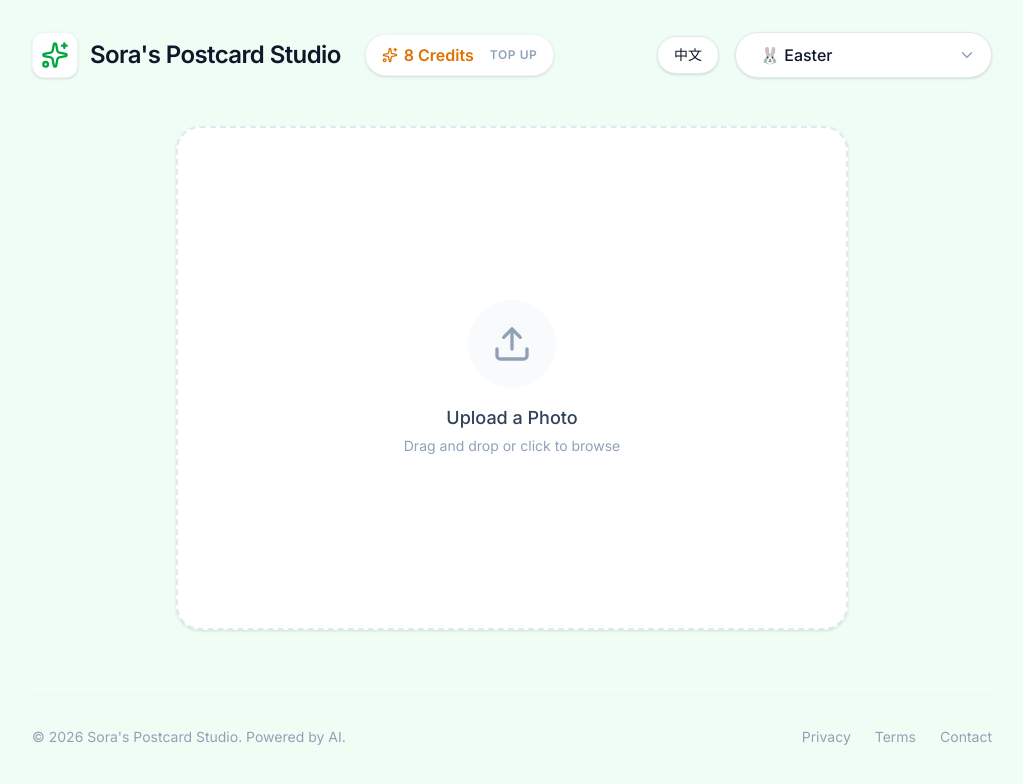
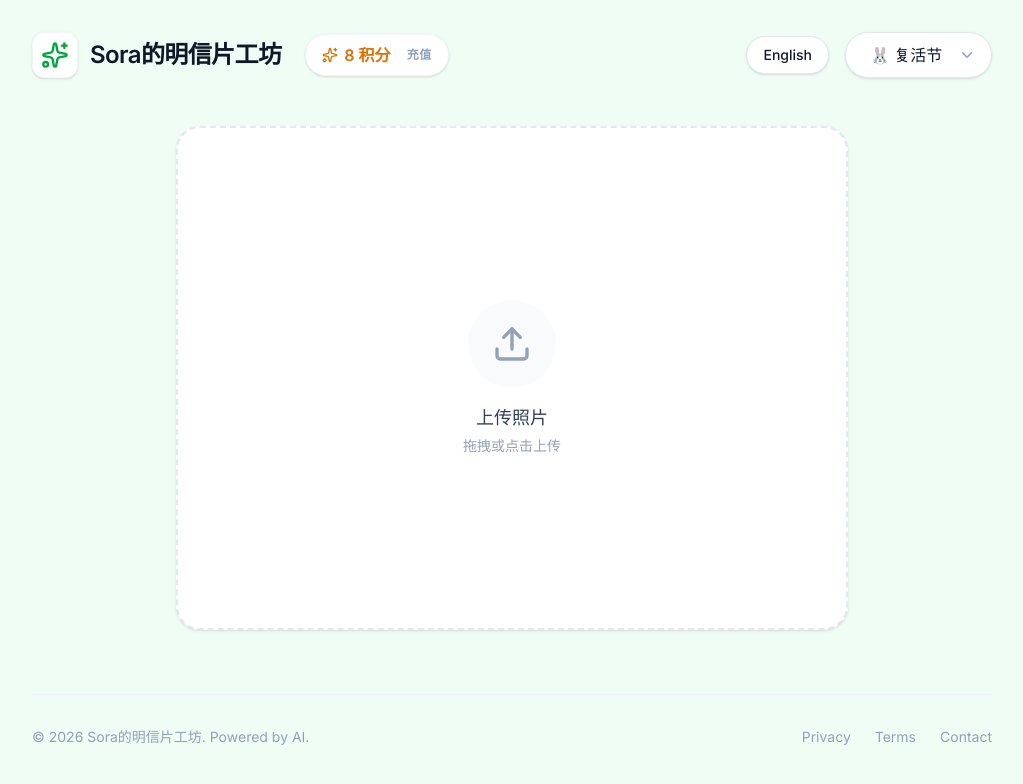
Before and after one commit to SoraShen/postcard-studio, a React (Vite) app: page / in a window 1280 px wide. Shown: the top 784 px of the page, without its empty margins (128-1151 px from the left). Built offline with nearby package versions, Linux system fonts and the light colour scheme; a web font is replaced by a local one.

Commit message:
默认中文；Gemini 图生成速度与文档说明

```diff
--- a/src/App.tsx
+++ b/src/App.tsx
@@ -3,7 +3,7 @@
  * SPDX-License-Identifier: Apache-2.0
  */
 
-import { useState, useRef, useEffect, ChangeEvent, useCallback } from 'react';
+import { useState, useRef, useEffect, ChangeEvent, useCallback, type MouseEvent, type TouchEvent } from 'react';
 import { motion, AnimatePresence } from 'motion/react';
 import Cropper, { Area, Point } from 'react-easy-crop';
 import {
@@ -517,7 +517,8 @@ const TRANSLATIONS: Record<string, any> = {
     magicUnlocked: "Magical Credits Unlocked!",
     downloadStitched: "Download Stitched (PNG)",
     downloadHidden: "Download Hidden (Phantom Tank)",
-    downloadMode: "Download Mode"
+    downloadMode: "Download Mode",
+    easterEggHint: 'Double-tap "Sora" or press and hold to unlock a surprise',
   },
   zh: {
     title: "Sora的明信片工坊",
@@ -570,7 +571,8 @@ const TRANSLATIONS: Record<string, any> = {
     magicUnlocked: "魔法积分已解锁！",
     downloadStitched: "下载拼接图 (PNG)",
     downloadHidden: "下载隐藏图 (幻影坦克)",
-    downloadMode: "下载模式"
+    downloadMode: "下载模式",
+    easterEggHint: "连点两下「Sora」或长按，可解锁小彩蛋",
   }
 };
 
@@ -644,7 +646,7 @@ function shareOrDownloadPngFromCanvas(
 // --- Components ---
 
 export default function App() {
-  const [language, setLanguage] = useState<'en' | 'zh'>('en');
+  const [language, setLanguage] = useState<'en' | 'zh'>('zh');
   const [selectedHoliday, setSelectedHoliday] = useState<Holiday>(HOLIDAYS[5]); // Default to Easter
   const [selectedStyle, setSelectedStyle] = useState<Style>(STYLES[0]); // Default to Watercolor
   const [uploadedImage, setUploadedImage] = useState<string | null>(null);
@@ -683,6 +685,8 @@ export default function App() {
   const [crop, setCrop] = useState<Point>({ x: 0, y: 0 });
   const [zoom, setZoom] = useState(1);
   const [aspectRatio, setAspectRatio] = useState<number | undefined>(undefined);
+  /** Natural w/h of current photo (upload or generated) for Free crop + preview frames */
+  const [displayImageAspect, setDisplayImageAspect] = useState(4 / 3);
   const [croppedAreaPixels, setCroppedAreaPixels] = useState<Area | null>(null);
 
   const fileInputRef = useRef<HTMLInputElement>(null);
@@ -727,6 +731,24 @@ export default function App() {
       document.removeEventListener('touchstart', close);
     };
   }, [downloadMenuOpen]);
+
+  const aspectImageSrc = generatedImage || uploadedImage;
+  useEffect(() => {
+    if (!aspectImageSrc) {
+      setDisplayImageAspect(4 / 3);
+      return;
+    }
+    const img = new Image();
+    img.onload = () => {
+      const h = Math.max(img.naturalHeight, 1);
+      const r = img.naturalWidth / h;
+      setDisplayImageAspect(Number.isFinite(r) && r > 0 ? r : 4 / 3);
+    };
+    img.onerror = () => setDisplayImageAspect(4 / 3);
+    img.src = aspectImageSrc;
+  }, [aspectImageSrc]);
+
+  const cropFrameAspect = aspectRatio !== undefined ? aspectRatio : displayImageAspect;
 
   const handleImageUpload = (e: ChangeEvent<HTMLInputElement>) => {
     const file = e.target.files?.[0];
@@ -1241,14 +1263,55 @@ export default function App() {
     }
   };
 
-  const longPressTimer = useRef<NodeJS.Timeout | null>(null);
-  const handleSoraTouchStart = () => {
+  const longPressTimer = useRef<ReturnType<typeof setTimeout> | null>(null);
+  const longPressOriginRef = useRef<{ x: number; y: number } | null>(null);
+  const lastSoraTapRef = useRef(0);
+
+  const handleSoraTouchStart = (e: TouchEvent<HTMLSpanElement> | MouseEvent<HTMLSpanElement>) => {
+    if (!generatedImage) return;
+    if ('touches' in e && e.touches[0]) {
+      longPressOriginRef.current = { x: e.touches[0].clientX, y: e.touches[0].clientY };
+    } else if ('clientX' in e) {
+      longPressOriginRef.current = { x: e.clientX, y: e.clientY };
+    }
     longPressTimer.current = setTimeout(() => {
       setShowEasterEgg(true);
-    }, 1500);
+      longPressTimer.current = null;
+    }, 700);
   };
+
+  const handleSoraTouchMove = (e: TouchEvent<HTMLSpanElement>) => {
+    if (!longPressOriginRef.current || !longPressTimer.current) return;
+    const t = e.touches[0];
+    if (!t) return;
+    const dx = Math.abs(t.clientX - longPressOriginRef.current.x);
+    const dy = Math.abs(t.clientY - longPressOriginRef.current.y);
+    if (dx > 14 || dy > 14) {
+      clearTimeout(longPressTimer.current);
+      longPressTimer.current = null;
+    }
+  };
+
   const handleSoraTouchEnd = () => {
-    if (longPressTimer.current) clearTimeout(longPressTimer.current);
+    if (longPressTimer.current) {
+      clearTimeout(longPressTimer.current);
+      longPressTimer.current = null;
+    }
+    longPressOriginRef.current = null;
+  };
+
+  /** Mobile: double-tap is reliable; long-press is flaky in many in-app browsers */
+  const handleSoraClickMobileEgg = () => {
+    if (!generatedImage) return;
+    if (!window.matchMedia('(hover: none)').matches) return;
+    const now = Date.now();
+    const prev = lastSoraTapRef.current;
+    if (prev > 0 && now - prev < 450) {
+      setShowEasterEgg(true);
+      lastSoraTapRef.current = 0;
+    } else {
+      lastSoraTapRef.current = now;
+    }
   };
 
   return (
@@ -1274,18 +1337,40 @@ export default function App() {
             <div className={`p-2 rounded-xl bg-white shadow-sm border border-slate-100 ${selectedHoliday.accentColor}`}>
               <Sparkles size={28} />
             </div>
-            <h1 className="text-2xl font-semibold tracking-tight select-none">
+            <div className="flex flex-col items-center md:items-start gap-0.5">
+            <h1 className="text-2xl font-semibold tracking-tight select-none text-center md:text-left">
               <span
+                role={generatedImage ? 'button' : undefined}
+                tabIndex={generatedImage ? 0 : undefined}
+                onKeyDown={
+                  generatedImage
+                    ? (ev) => {
+                        if (ev.key === 'Enter' || ev.key === ' ') {
+                          ev.preventDefault();
+                          setShowEasterEgg(true);
+                        }
+                      }
+                    : undefined
+                }
                 onMouseDown={generatedImage ? handleSoraTouchStart : undefined}
                 onMouseUp={generatedImage ? handleSoraTouchEnd : undefined}
+                onMouseLeave={generatedImage ? handleSoraTouchEnd : undefined}
                 onTouchStart={generatedImage ? handleSoraTouchStart : undefined}
+                onTouchMove={generatedImage ? handleSoraTouchMove : undefined}
                 onTouchEnd={generatedImage ? handleSoraTouchEnd : undefined}
-                className={`${generatedImage ? 'cursor-help hover:text-amber-500 transition-colors' : ''}`}
+                onClick={generatedImage ? handleSoraClickMobileEgg : undefined}
+                className={`${generatedImage ? 'cursor-pointer touch-manipulation hover:text-amber-500 transition-colors' : ''}`}
               >
                 Sora
               </span>
               {language === 'zh' ? '的明信片工坊' : "'s Postcard Studio"}
             </h1>
+            {generatedImage && (
+              <p className="md:hidden text-center text-[11px] leading-snug text-slate-400 max-w-[min(100%,280px)] px-1">
+                {t.easterEggHint}
+              </p>
+            )}
+            </div>
 
             {showEasterEgg && (
               <motion.button
@@ -1393,7 +1478,10 @@ export default function App() {
               animate={{ opacity: 1, scale: 1 }}
               className="w-full max-w-2xl flex flex-col items-center gap-6"
             >
-              <div className="relative aspect-[4/3] w-full rounded-3xl overflow-hidden shadow-2xl border-8 border-white bg-slate-900">
+              <div
+                className="relative w-full rounded-3xl overflow-hidden shadow-2xl border-8 border-white bg-slate-900"
+                style={{ aspectRatio: cropFrameAspect }}
+              >
                 <Cropper
                   image={uploadedImage}
                   crop={crop}
@@ -1474,7 +1562,7 @@ export default function App() {
               className="w-full max-w-2xl flex flex-col items-center gap-8"
             >
               <div
-                style={{ aspectRatio: aspectRatio || '4/3' }}
+                style={{ aspectRatio: cropFrameAspect }}
                 className="relative w-full rounded-3xl overflow-hidden shadow-2xl border-8 border-white"
               >
                 <img src={uploadedImage} alt="Preview" className="w-full h-full object-cover select-none" />
@@ -1639,7 +1727,7 @@ export default function App() {
                   {/* 3D Card */}
                   <div
                     className="perspective-1000 w-full max-w-2xl relative group"
-                    style={{ aspectRatio: aspectRatio || '4/3' }}
+                    style={{ aspectRatio: displayImageAspect }}
                   >
                 {/* Flip Hint */}
                 <AnimatePresence>
--- /dev/null
+++ b/src/lib/geminiImageModels.ts
@@ -0,0 +1,8 @@
+/**
+ * Image models for postcard generation — fastest first.
+ * Pro preview is omitted by default (slower); add here if you need max quality.
+ */
+export const POSTCARD_IMAGE_MODELS = [
+  'gemini-2.5-flash-image',
+  'gemini-3.1-flash-image-preview',
+] as const;
--- a/src/lib/geminiPostcardGeneration.ts
+++ b/src/lib/geminiPostcardGeneration.ts
@@ -1,4 +1,5 @@
 import { GoogleGenAI, Modality } from '@google/genai';
+import { POSTCARD_IMAGE_MODELS } from './geminiImageModels';
 
 export function formatGenaiError(e: unknown): string {
   if (e instanceof Error) return e.message;
@@ -32,15 +33,9 @@ export function pickInlineImageFromResponse(response: {
   return null;
 }
 
-const MODELS_TO_TRY = [
-  'gemini-2.5-flash-image',
-  'gemini-3.1-flash-image-preview',
-  'gemini-3-pro-image-preview',
-] as const;
-
 /**
- * Calls Gemini image models with the same retry strategy as the postcard app.
- * @throws Error when no image is produced
+ * Two-phase calls: all models with IMAGE modality first, then all without.
+ * Faster when an early model succeeds with IMAGE (skips slower fallbacks per model).
  */
 export async function runGeminiPostcardGeneration(
   apiKey: string,
@@ -50,8 +45,7 @@ export async function runGeminiPostcardGeneration(
   let lastErr: unknown;
   let resultDataUrl: string | null = null;
 
-  outer: for (const model of MODELS_TO_TRY) {
-    for (const requestImageModality of [true, false] as const) {
+  const tryModel = async (model: string, requestImageModality: boolean): Promise<boolean> => {
     try {
       const response = await ai.models.generateContent({
         model,
@@ -73,13 +67,13 @@ export async function runGeminiPostcardGeneration(
         lastErr = new Error(
           `Prompt blocked (${blockReason})${response.promptFeedback?.blockReasonMessage ? `: ${response.promptFeedback.blockReasonMessage}` : ''}`
         );
-          continue;
+        return false;
       }
 
       const img = pickInlineImageFromResponse(response);
       if (img) {
         resultDataUrl = `data:${img.mimeType};base64,${img.data}`;
-          break outer;
+        return true;
       }
 
       const fr = response.candidates?.[0]?.finishReason;
@@ -95,6 +89,12 @@ export async function runGeminiPostcardGeneration(
         formatGenaiError(e)
       );
     }
+    return false;
+  };
+
+  outer: for (const withImage of [true, false] as const) {
+    for (const model of POSTCARD_IMAGE_MODELS) {
+      if (await tryModel(model, withImage)) break outer;
     }
   }
 
--- a/src/lib/geminiWorkerRest.ts
+++ b/src/lib/geminiWorkerRest.ts
@@ -1,10 +1,5 @@
 import { formatGenaiError, pickInlineImageFromResponse } from './geminiPostcardGeneration';
-
-const MODELS_TO_TRY = [
-  'gemini-2.5-flash-image',
-  'gemini-3.1-flash-image-preview',
-  'gemini-3-pro-image-preview',
-] as const;
+import { POSTCARD_IMAGE_MODELS } from './geminiImageModels';
 
 type GenContentResponse = Parameters<typeof pickInlineImageFromResponse>[0];
 
@@ -20,8 +15,7 @@ export async function runGeminiPostcardViaWorkerRest(
   let lastErr: unknown;
   let resultDataUrl: string | null = null;
 
-  outer: for (const model of MODELS_TO_TRY) {
-    for (const requestImageModality of [true, false] as const) {
+  const tryModel = async (model: string, requestImageModality: boolean): Promise<boolean> => {
     const url = `${base}/v1beta/models/${encodeURIComponent(model)}:generateContent`;
     try {
       const res = await fetch(url, {
@@ -50,19 +44,19 @@ export async function runGeminiPostcardViaWorkerRest(
         json = JSON.parse(text) as typeof json;
       } catch {
         lastErr = new Error(text.slice(0, 300));
-          continue;
+        return false;
       }
 
       if (!res.ok) {
         const msg = json?.error?.message || text.slice(0, 300);
         lastErr = new Error(msg);
-          continue;
+        return false;
       }
 
       const img = pickInlineImageFromResponse(json);
       if (img) {
         resultDataUrl = `data:${img.mimeType};base64,${img.data}`;
-          break outer;
+        return true;
       }
 
       const fr = json.candidates?.[0]?.finishReason;
@@ -73,6 +67,12 @@ export async function runGeminiPostcardViaWorkerRest(
       lastErr = e;
       console.warn(`[postcard] worker REST model=${model}`, formatGenaiError(e));
     }
+    return false;
+  };
+
+  outer: for (const withImage of [true, false] as const) {
+    for (const model of POSTCARD_IMAGE_MODELS) {
+      if (await tryModel(model, withImage)) break outer;
     }
   }
 
```
Also changed, not shown: 1 other file (tests, documents, lock files or other folders). Lines whose indentation alone changed are shown as unchanged.
